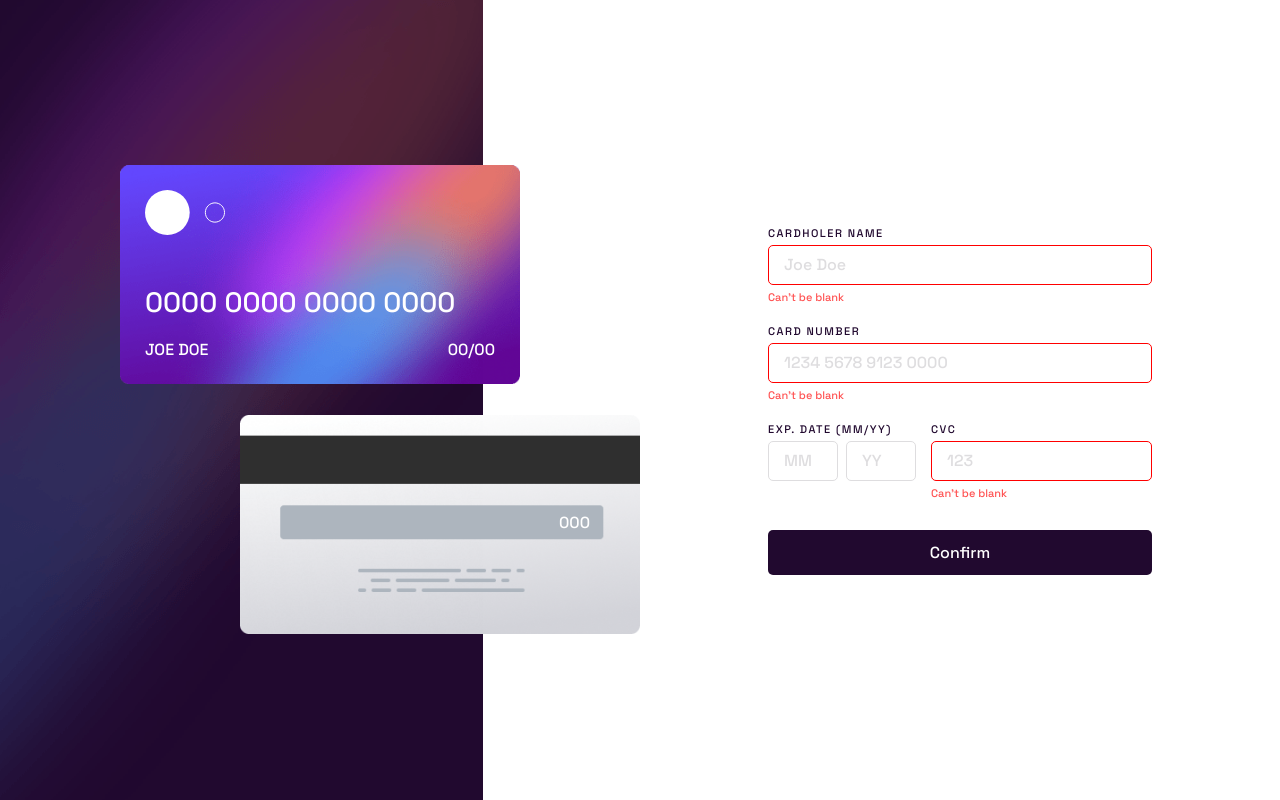
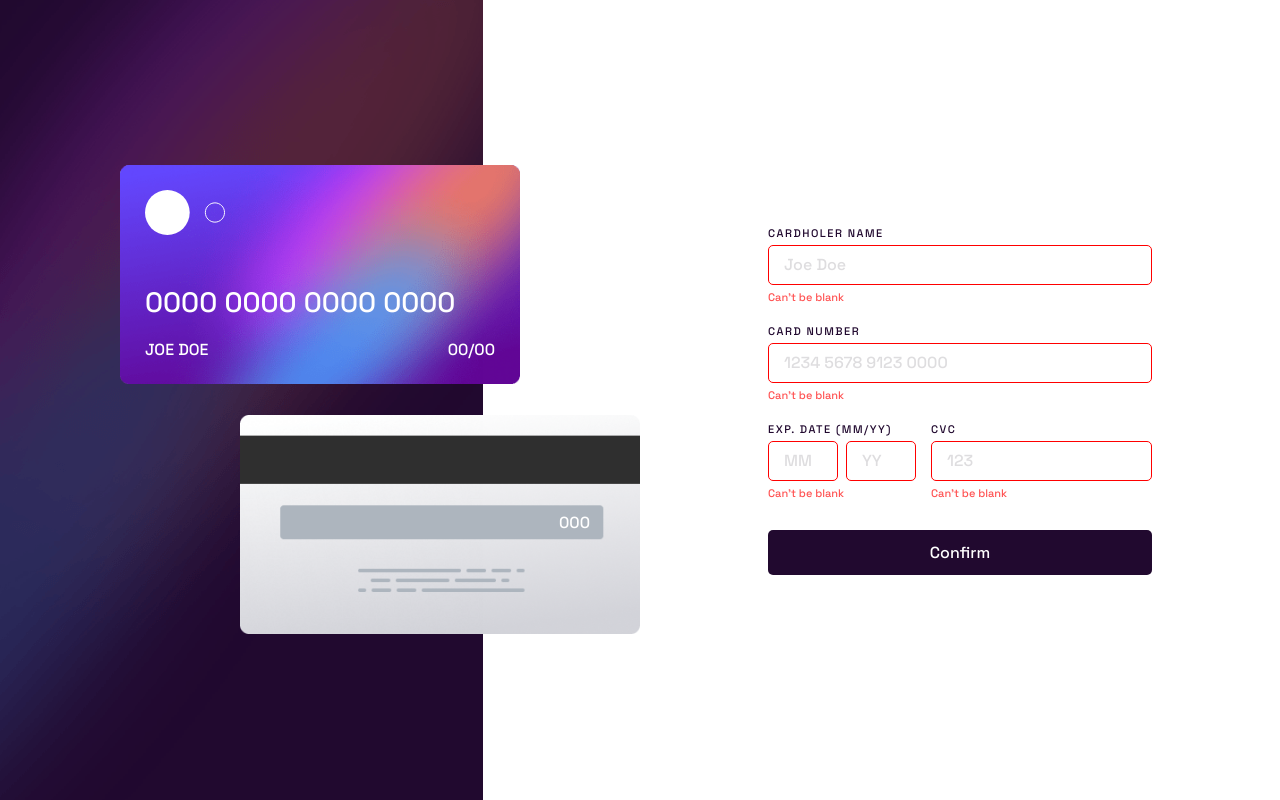
Before and after one commit to lucasfeklein/card-form, a React (Vite) app: page / in a window 1280 px wide. Both pictures are taken after a click on the button "Confirm". Built offline with nearby package versions, Linux system fonts and the light colour scheme.

Commit message:
error message

```diff
--- a/src/App.tsx
+++ b/src/App.tsx
@@ -96,6 +96,10 @@ function App() {
         ...prevCardData,
         expDate: { ...prevCardData.expDate, [name]: value },
       }));
+      setErrorMessage((prevError) => ({
+        ...prevError,
+        expDate: { ...prevError.expDate, [name]: "" },
+      }));
     } else {
       setCardData((prevCardData) => ({ ...prevCardData, [name]: value }));
       setErrorMessage((prevError) => ({ ...prevError, [name]: "" }));
--- a/src/components/Inputs.tsx
+++ b/src/components/Inputs.tsx
@@ -59,7 +59,10 @@ function Inputs({
                 <input
                   value={cardData.expDate.month}
                   name="month"
-                  style={{ width: "70px" }}
+                  style={{
+                    width: "70px",
+                    border: errorMessage.expDate.month ? "1px solid red" : "",
+                  }}
                   type="number"
                   maxLength={2}
                   placeholder="MM"
@@ -68,13 +71,21 @@ function Inputs({
                 <input
                   value={cardData.expDate.year}
                   name="year"
-                  style={{ width: "70px" }}
+                  style={{
+                    width: "70px",
+                    border: errorMessage.expDate.year ? "1px solid red" : "",
+                  }}
                   type="number"
                   maxLength={2}
                   placeholder="YY"
                   onChange={handleInputChange}
                 />
               </div>
+              {(errorMessage.expDate.month || errorMessage.expDate.year) && (
+                <p className="error">
+                  {errorMessage.expDate.month || errorMessage.expDate.year}
+                </p>
+              )}
             </label>
           </div>
           <label style={{ width: "100%" }} className="label-container">
```
